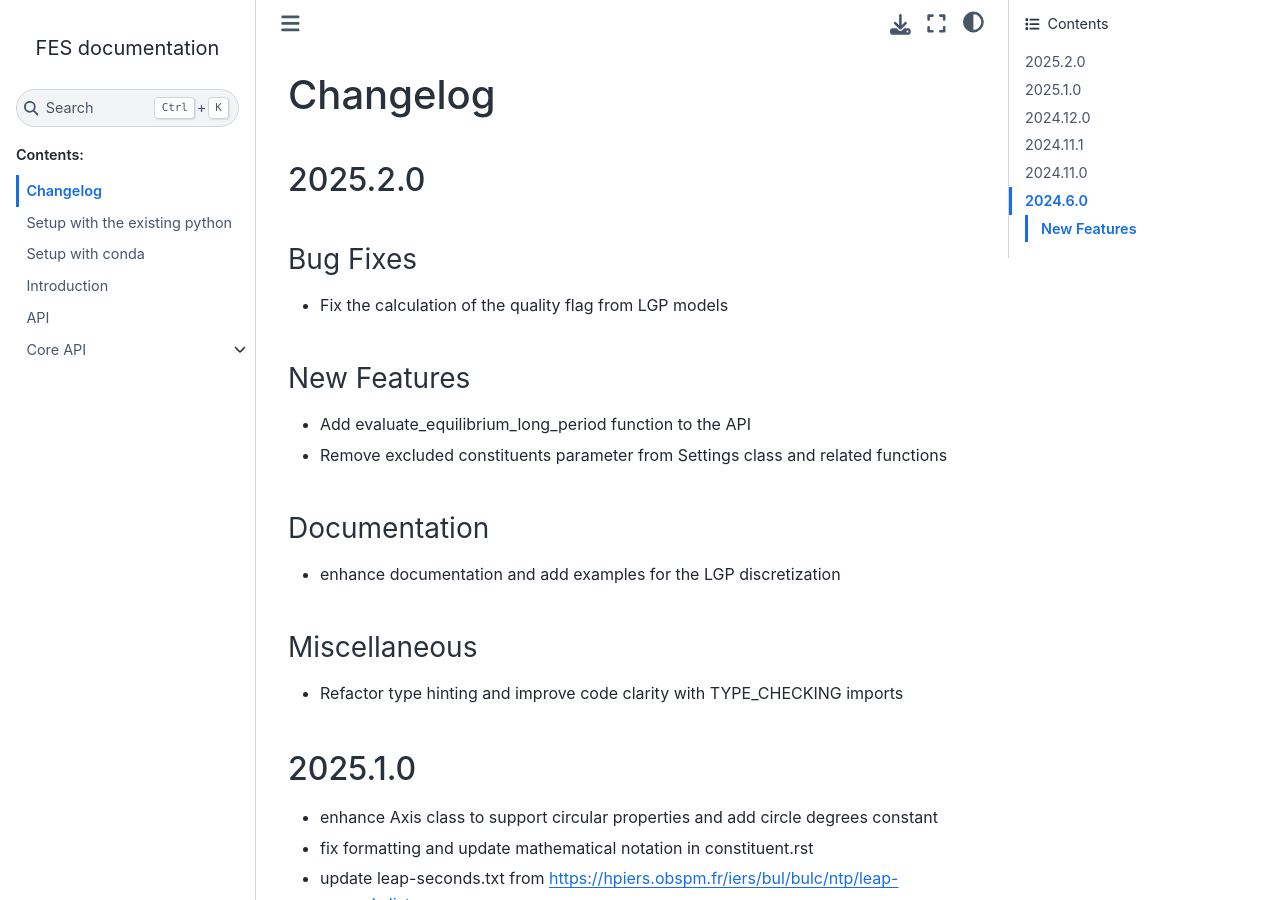
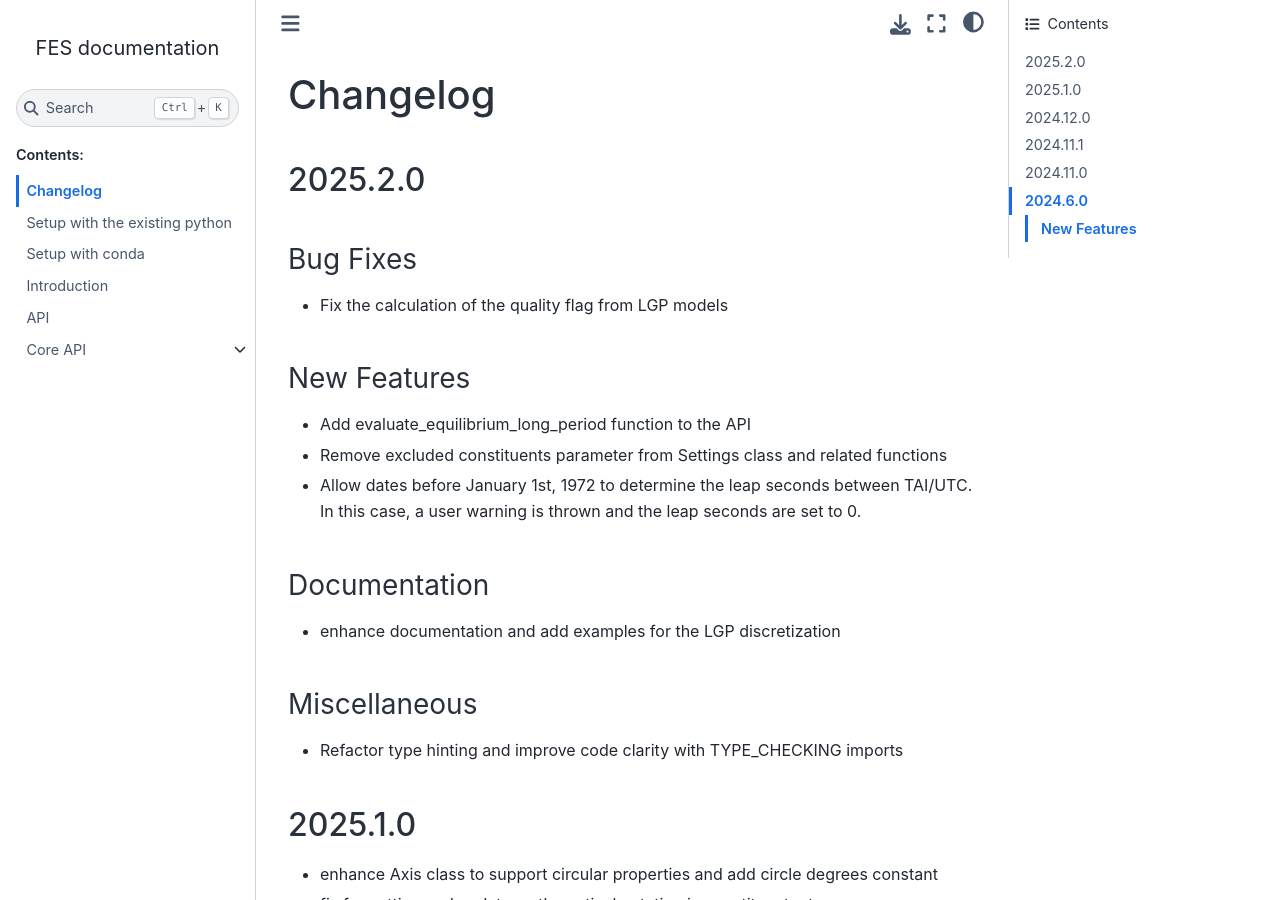
Before and after one commit to CNES/aviso-fes, a Sphinx documentation site: the page built from docs/source/changelog.rst, in a window 1280 px wide and 900 px high. Built offline with Sphinx 7.4.7 and the Sphinx Book theme 1.1.4, drawn with Linux system fonts in a browser that asks for light colours; pages that are not in the unit, such as notebooks, are missing from menus.

Commit message:
fix: allow dates before 1972 to determine leap seconds with a warning and set to zero

```diff
--- a/docs/source/changelog.rst
+++ b/docs/source/changelog.rst
@@ -17,6 +17,9 @@ New Features
 * Add evaluate_equilibrium_long_period function to the API
 * Remove excluded constituents parameter from Settings class and related
   functions
+* Allow dates before January 1st, 1972 to determine the leap seconds between
+  TAI/UTC. In this case, a user warning is thrown and the leap seconds are set
+  to 0.
 
 Documentation
 -------------
```
